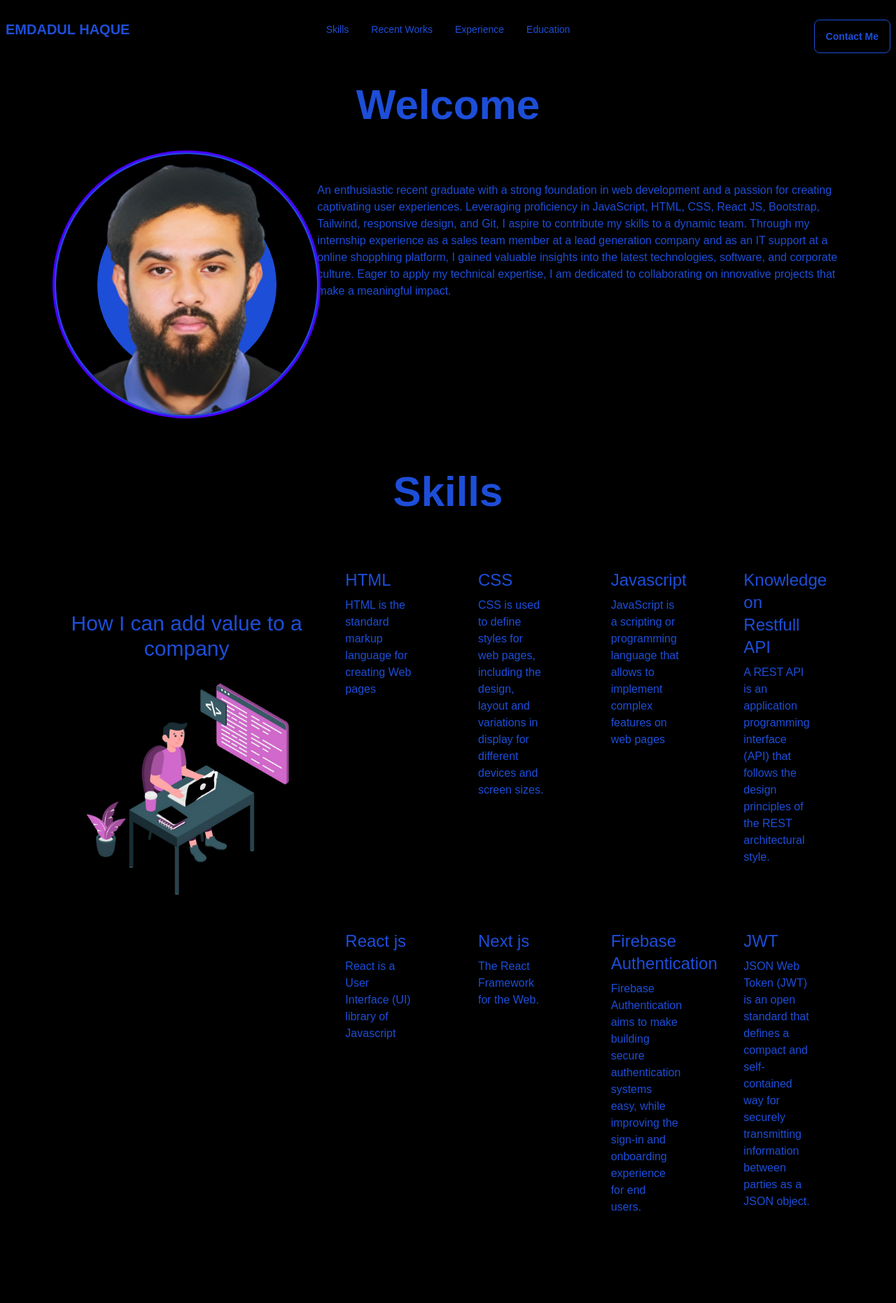
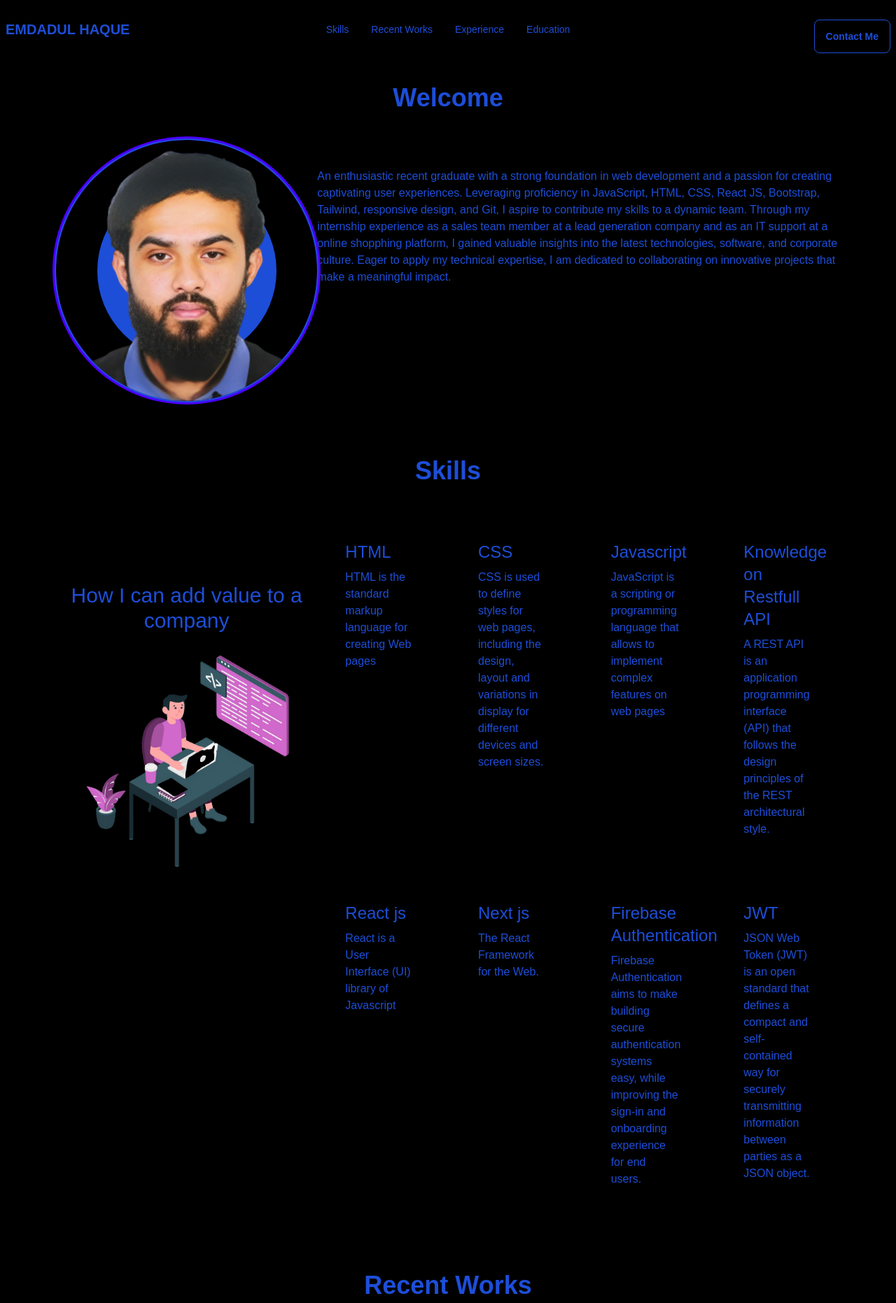
Before and after one commit to emdad118661/my-portfolio-website, a Next.js app: page / in a window 1280 px wide. Shown: the top 1862 px of the page at 70% size. Built offline with nearby package versions, Linux system fonts and the light colour scheme; what tailwindcss-animated would draw is missing.

Commit message:
responsive design related adjustment

```diff
--- a/app/page.js
+++ b/app/page.js
@@ -25,7 +25,7 @@ export default async function Home() {
 
 
       {/* ***Intro*** */}
-      <h1 id="intro" className="mt-20 text-6xl font-extrabold text-center ms-50 animate-jump-in animate-once animate-ease-out hover:text-white">Welcome</h1>
+      <h1 id="intro" className="mt-20 text-4xl font-extrabold text-center ms-50 animate-jump-in animate-once animate-ease-out hover:text-white">Welcome</h1>
       <div className="justify-between mx-auto mt-10 lg:flex">
         <div className="relative flex items-center justify-center w-1/3">
           <div className="absolute bg-blue-700 rounded-full lg:w-64 lg:h-64"></div>
@@ -52,7 +52,7 @@ export default async function Home() {
 
       {/* ***Skills*** */}
       <div id="skills">
-        <h1 className="mt-20 text-6xl font-extrabold text-center hover:text-white animate-jump-in animate-once animate-ease-out">Skills</h1>
+        <h1 className="mt-20 text-4xl font-extrabold text-center hover:text-white animate-jump-in animate-once animate-ease-out">Skills</h1>
         <div className="mt-10 lg:flex lg:flex-grow animate-fade-down animate-once animate-ease-out">
           <div className="w-1/3">
             <p className="pt-20 mt-5 text-3xl text-center hover:text-white">How I can add value to a company</p>
@@ -74,7 +74,7 @@ export default async function Home() {
 
       {/* ***Recent Works*** */}
       <div id="recent-works">
-        <h1 className="mt-20 text-6xl font-extrabold text-center hover:text-white animate-jump-in animate-once animate-ease-out">
+        <h1 className="mt-20 text-4xl font-extrabold text-center hover:text-white animate-jump-in animate-once animate-ease-out">
           Recent Works
         </h1>
         <div className="justify-center mt-10 animate-fade-down animate-once animate-ease-out">
@@ -133,7 +133,7 @@ export default async function Home() {
 
       {/* ***Experience*** */}
       <div id="experience">
-        <h1 className="mt-20 text-6xl font-extrabold text-center hover:text-white animate-jump-in animate-once animate-ease-out">Experience</h1>
+        <h1 className="mt-20 text-4xl font-extrabold text-center hover:text-white animate-jump-in animate-once animate-ease-out">Experience</h1>
 
         <p className="mt-10 mb-5 text-center animate-fade-down animate-once animate-ease-out hover:text-white">Inspite of having passion to be a programmer, I had to work in a couple of differnent positions for different companies</p>
         <div tabIndex={0} className="border border-b-0 border-blue-700 animate-fade-down animate-once animate-ease-out collapse collapse-plus">
@@ -176,11 +176,11 @@ export default async function Home() {
 
       {/* ***Education*** */}
       <div id="education">
-        <h1 className="mt-20 text-6xl font-extrabold text-center hover:text-white animate-jump-in animate-once animate-ease-out">Education</h1>
+        <h1 className="mt-20 text-4xl font-extrabold text-center hover:text-white animate-jump-in animate-once animate-ease-out">Education</h1>
 
         {/* ***bsc*** */}
-        <div className="justify-center gap-6 mt-10 mb-5 animate-fade-down animate-once animate-ease-out md:grid md:grid-flow-col">
-          <div className="border border-blue-700 card w-96">
+        <div className="gap-6 mt-10 mb-5 me-3 animate-fade-down animate-once animate-ease-out md:grid md:grid-flow-col">
+          <div className="border border-blue-700 card">
             <div className="card-body">
               <h2 className=" card-title hover:text-white">Bachelor In Science Certificate (BSC)</h2>
               <p className="text-xl hover:text-white">American International University - Bangladesh (AIUB)</p>
@@ -193,7 +193,7 @@ export default async function Home() {
           </div>
 
           {/* ***hsc*** */}
-          <div className="border border-blue-700 animate-fade-down animate-once animate-ease-out card w-96">
+          <div className="border border-blue-700 animate-fade-down animate-once animate-ease-out card">
             <div className="card-body">
               <h2 className="card-title hover:text-white">Higher Secondary Certificate (HSC)</h2>
               <p className="text-xl hover:text-white">Safiuddin Sarker Academy & College</p>
@@ -207,7 +207,7 @@ export default async function Home() {
 
 
           {/* ***ssc*** */}
-          <div className="border border-blue-700 animate-fade-down animate-once animate-ease-out card w-96">
+          <div className="border border-blue-700 animate-fade-down animate-once animate-ease-out card">
             <div className="card-body">
               <h2 className="card-title hover:text-white">Secondary School Certificate (SSC)</h2>
               <p className="text-xl hover:text-white">Safiuddin Sarker Academy & College</p>
```
